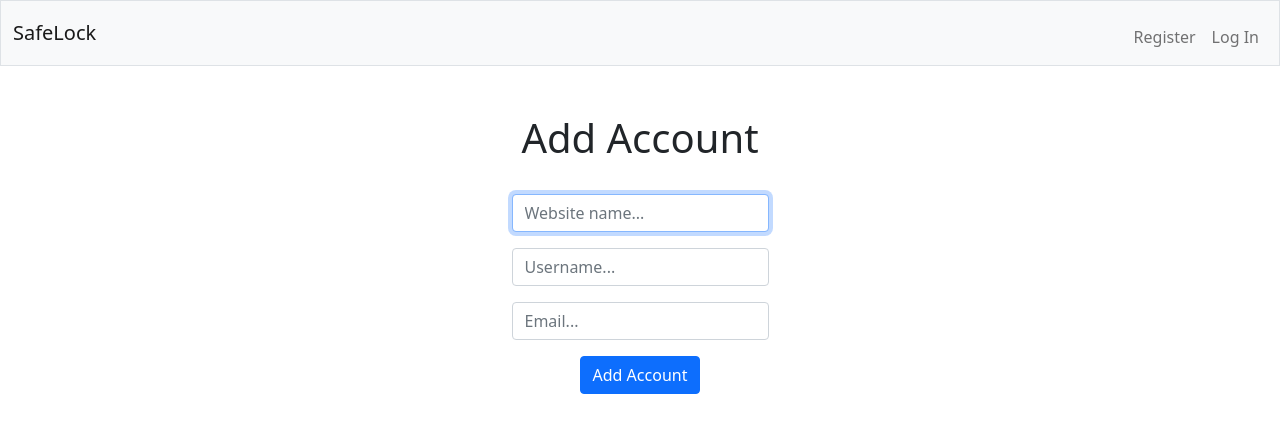
After one commit to ethkav03/Password-Manager, a Flask app: page /addaccount in a window 1280 px wide. The commit adds this page. Shown: the top 433 px of the page. Run offline with Flask 3, Linux system fonts and the light colour scheme.

Commit message:
20230527_1244 - majority functionality, implemented registration and creation of new account, passwords are created and encryted

```diff
--- a/password-manager/app.py
+++ b/password-manager/app.py
@@ -1,13 +1,12 @@
-import os
 import sqlite3
 
-from flask import Flask, flash, redirect, render_template, request, session
+from flask import Flask, redirect, render_template, request, session
 from flask_session import Session
-from tempfile import mkdtemp
 from werkzeug.security import check_password_hash, generate_password_hash
+from cryptography.fernet import Fernet
 from generate_password import generate
-from functions import login_required
 from pyperclip import copy
+from functools import wraps
 
 # Configure application
 app = Flask(__name__)
@@ -17,11 +16,12 @@ app.config["SESSION_PERMANENT"] = False
 app.config["SESSION_TYPE"] = "filesystem"
 Session(app)
 
-con = sqlite3.connect("pwd-mngr.db")
+con = sqlite3.connect("./pwd-mngr.db")
 cur = con.cursor()
 
-cur.execute("CREATE TABLE IF NOT EXISTS users (id INTEGER AUTO_INCREMENT PRIMARY KEY, email TEXT NOT NULL, hash TEXT NOT NULL, verified NUMBER(0));")
-cur.execute("CREATE TABLE IF NOT EXISTS passwords (id INTEGER AUTO_INCREMENT PRIMARY KEY, user_id INTEGER NOT NULL, url TEXT NOT NULL, username TEXT NOT NULL, email TEXT NOT NULL, hash TEXT NOT NULL, FOREIGN KEY (user_id) REFERENCES users(id));")
+cur.execute("CREATE TABLE IF NOT EXISTS users (id INTEGER PRIMARY KEY AUTOINCREMENT NOT NULL, email TEXT NOT NULL, hash TEXT NOT NULL);")
+cur.execute("CREATE TABLE IF NOT EXISTS passwords (id INTEGER PRIMARY KEY AUTOINCREMENT NOT NULL, user_id INTEGER NOT NULL, url TEXT NOT NULL, username TEXT NOT NULL, email TEXT NOT NULL, hash TEXT NOT NULL, key TEXT NOT NULL, FOREIGN KEY (user_id) REFERENCES users(id));")
+con.commit()
 
 @app.after_request
 def after_request(response):
@@ -31,15 +31,155 @@ def after_request(response):
     response.headers["Pragma"] = "no-cache"
     return response
 
+def login_required(f):
+    @wraps(f)
+    def decorated_function(*args, **kwargs):
+        if session.get("user_id") is None:
+            return redirect("/login")
+        return f(*args, **kwargs)
+    return decorated_function
+
 @app.route('/')
+def index():
+    return redirect('/login')
+
+@app.route('/passwords', methods=['GET'])
 @login_required
-def index():
-    return render_template('index.html')
+def passwords():
+    con = sqlite3.connect("./pwd-mngr.db")
+    cur = con.cursor()
 
-@app.route('/login')
+    passwords = cur.execute("SELECT * FROM passwords WHERE user_id = {}".format(session["user_id"])).fetchall()
+    decrypted_passwords = []
+
+    for p in passwords:
+        key = bytes(p[6][2:-1], 'utf8')
+        b = bytes(p[5][2:-1], 'utf8')
+
+        g = Fernet(key)
+        decrypted = g.decrypt(b)
+        decrypted_passwords.append([p[0], p[1], p[2], p[3], p[4], str(decrypted, 'utf8')])
+
+    return render_template('index.html', passwords=decrypted_passwords)
+
+@app.route("/logout")
+def logout():
+    session.clear()
+    return redirect("/")
+
+@app.route('/login', methods=["GET", "POST"])
 def login():
-    return render_template('login.html')
+    con = sqlite3.connect("./pwd-mngr.db")
+    cur = con.cursor()
 
-@app.route('/register')
+    session.clear()
+
+    if request.method == "POST":
+
+        if not request.form.get("email"):
+            return render_template('login.html', msg="Invalid user")
+
+        elif not request.form.get("password"):
+            return render_template('login.html', msg="Invalid password")
+
+        rows = cur.execute("SELECT * FROM users WHERE email = '{}'".format(request.form.get("email")))
+        users = rows.fetchall()
+
+        if len(users) < 1:
+            return render_template('login.html', msg="User does not exist")
+        if not check_password_hash(users[0][2], request.form.get("password")):
+            return render_template('login.html', msg="Password is incorrect")
+
+        session["user_id"] = users[0][0]
+
+        con.commit()
+
+        return redirect("/passwords")
+
+    else:
+        return render_template('login.html')
+
+@app.route('/register', methods=["GET", "POST"])
 def register():
-    return render_template('register.html')
+    con = sqlite3.connect("./pwd-mngr.db")
+    cur = con.cursor()
+    special_characters = "!@#$%&?"
+    session.clear()
+
+    if request.method == "POST":
+        email = request.form.get("email")
+        pwd = request.form.get("password")
+        conf = request.form.get("confirmation")
+        user = cur.execute(f"SELECT * FROM users WHERE email = '{email}'").fetchall()
+        if email == "":
+            return render_template('register.html', msg="Invalid Email")
+        if len(user) > 0:
+            return render_template('register.html', msg="User already exists with this email")
+        if pwd == "":
+            return render_template('register.html', msg="Invalid Password")
+        if len(pwd) < 6 or len(pwd) > 30:
+            return render_template('register.html', msg="Password must be between 6 and 30 characters")
+        upper = False
+        special = False
+        num = False
+        for c in pwd:
+            if c.isupper():
+                upper = True
+            if c in special_characters:
+                special = True
+            if c.isdigit():
+                num = True
+        if not upper:
+            return render_template('register.html', msg="Password must atleast 1 uppercase character")
+        if not num:
+            return render_template('register.html', msg="Password must atleast 1 number")
+        if not special:
+            return render_template('register.html', msg="Password must atleast 1 of the following special characters: !@#$%&?")
+        if conf == "":
+            return render_template('register.html', msg="Passwords do not match")
+        if conf != pwd:
+            return render_template('register.html', msg="Passwords do not match")
+
+        hashed = generate_password_hash(pwd)
+        cur.execute(f"INSERT INTO users (email, hash) VALUES ('{email}', '{hashed}');")
+        con.commit()
+        return redirect("/login")
+    else:
+        return render_template('register.html')
+
+@app.route('/addaccount', methods=['GET', 'POST'])
+def add():
+    con = sqlite3.connect("./pwd-mngr.db")
+    cur = con.cursor()
+
+    if request.method == "POST":
+        email = request.form.get("email")
+        username = request.form.get("username")
+        website = request.form.get("website")
+
+        if email == "":
+            return render_template('addaccount.html', msg="Invalid Email")
+        if username == "":
+            return render_template('addaccount.html', msg="Invalid Username")
+        if website == "":
+            return render_template('addaccount.html', msg="Invalid website")
+
+        accounts = cur.execute(f"SELECT * FROM users WHERE email = '{email}', username = '{username}', website = '{website}'").fetchall()
+        if len(accounts > 0):
+            return render_template('addaccount.html', msg="This account already exists.")
+
+        pwd = generate()
+        id = session["user_id"]
+
+        key = Fernet.generate_key()
+        epwd = pwd.encode()
+        f = Fernet(key)
+        encrypted = f.encrypt(epwd)
+
+        cur.execute(f'INSERT INTO passwords (user_id, url, username, email, hash, key) VALUES ({id}, "{website}", "{username}", "{email}", "{encrypted}", "{key}");')
+
+        con.commit()
+        return redirect("/passwords")
+
+    else:
+        return render_template('addaccount.html')
--- a/password-manager/static/style.css
+++ b/password-manager/static/style.css
@@ -0,0 +1,6 @@
+.passwords {
+    display: flex;
+    flex-wrap: wrap;
+    justify-content: center;
+    gap: 20px;
+}
--- /dev/null
+++ b/password-manager/templates/addaccount.html
@@ -0,0 +1,25 @@
+{% extends "layout.html" %}
+
+{% block title %}
+    Add Account
+{% endblock %}
+
+{% block main %}
+    <h1>Add Account</h1>
+    <br>
+    <form action="/addaccount" method="post">
+        <div class="mb-3">
+            <input autocomplete="off" autofocus class="form-control mx-auto w-auto" id="website" name="website" placeholder="Website name..." type="text">
+        </div>
+        <div class="mb-3">
+            <input autocomplete="off" autofocus class="form-control mx-auto w-auto" id="Username" name="username" placeholder="Username..." type="text">
+        </div>
+        <div class="mb-3">
+            <input autocomplete="off" autofocus class="form-control mx-auto w-auto" id="email" name="email" placeholder="Email..." type="email">
+        </div>
+        <button class="btn btn-primary" type="submit">Add Account</button>
+        {% if msg != "" %}
+            <p>{{ msg }}</p>
+        {% endif %}
+    </form>
+{% endblock %}
--- a/password-manager/templates/layout.html
+++ b/password-manager/templates/layout.html
@@ -12,16 +12,15 @@
         <script crossorigin="anonymous" src="https://cdn.jsdelivr.net/npm/bootstrap@5.1.3/dist/js/bootstrap.bundle.min.js" integrity="sha384-ka7Sk0Gln4gmtz2MlQnikT1wXgYsOg+OMhuP+IlRH9sENBO0LRn5q+8nbTov4+1p"></script>
 
         <!-- https://favicon.io/emoji-favicons/money-bag/ -->
-        <link href="/static/favicon.ico" rel="icon">
+        <link href="./static/favicon.ico" rel="icon">
 
-        <link href="/static/styles.css" rel="stylesheet">
+        <link href="./static/style.css" rel="stylesheet">
 
         <title>SafeLock: {% block title %}{% endblock %}</title>
 
     </head>
 
     <body>
-
         <nav class="bg-light border navbar navbar-expand-md navbar-light">
             <div class="container-fluid">
                 <a class="navbar-brand" href="/">SafeLock</a>
--- a/password-manager/templates/login.html
+++ b/password-manager/templates/login.html
@@ -15,5 +15,8 @@
             <input class="form-control mx-auto w-auto" id="password" name="password" placeholder="Password" type="password">
         </div>
         <button class="btn btn-primary" type="submit">Log In</button>
+        {% if msg != "" %}
+            <p>{{ msg }}</p>
+        {% endif %}
     </form>
 {% endblock %}
--- a/password-manager/templates/register.html
+++ b/password-manager/templates/register.html
@@ -7,7 +7,7 @@
 {% block main %}
     <h1>Register</h1>
     <br>
-    <form action="/register" method="post">
+    <form action="/register" method="POST">
         <div class="mb-3">
             <input autocomplete="off" autofocus class="form-control mx-auto w-auto" id="email" name="email" placeholder="Email" type="email">
         </div>
@@ -18,5 +18,8 @@
             <input class="form-control mx-auto w-auto" id="confirmation" name="confirmation" placeholder="Enter password again" type="password">
         </div>
         <button class="btn btn-primary" type="submit">Register</button>
+        {% if msg != "" %}
+            <p>{{ msg }}</p>
+        {% endif %}
     </form>
 {% endblock %}
--- a/todo.txt
+++ b/todo.txt
@@ -1,5 +1 @@
-1. configure sql database to create new users
-2. create table for passwords
-3. configure sql database to create new accounts and store hashed generated password
-4. GUI users login/register
-5. GUI allow users to search up account and copy email/username/password to clipboard
+1. GUI allow users to search up account and copy email/username/password to clipboard
```
Also changed, not shown: password-manager/functions.py (deleted, +0 -10 lines), password-manager/templates/index.html (+19 -2 lines), test.py (added, +39 -0 lines), password-manager/pwd-mngr.db, 5 other files.
